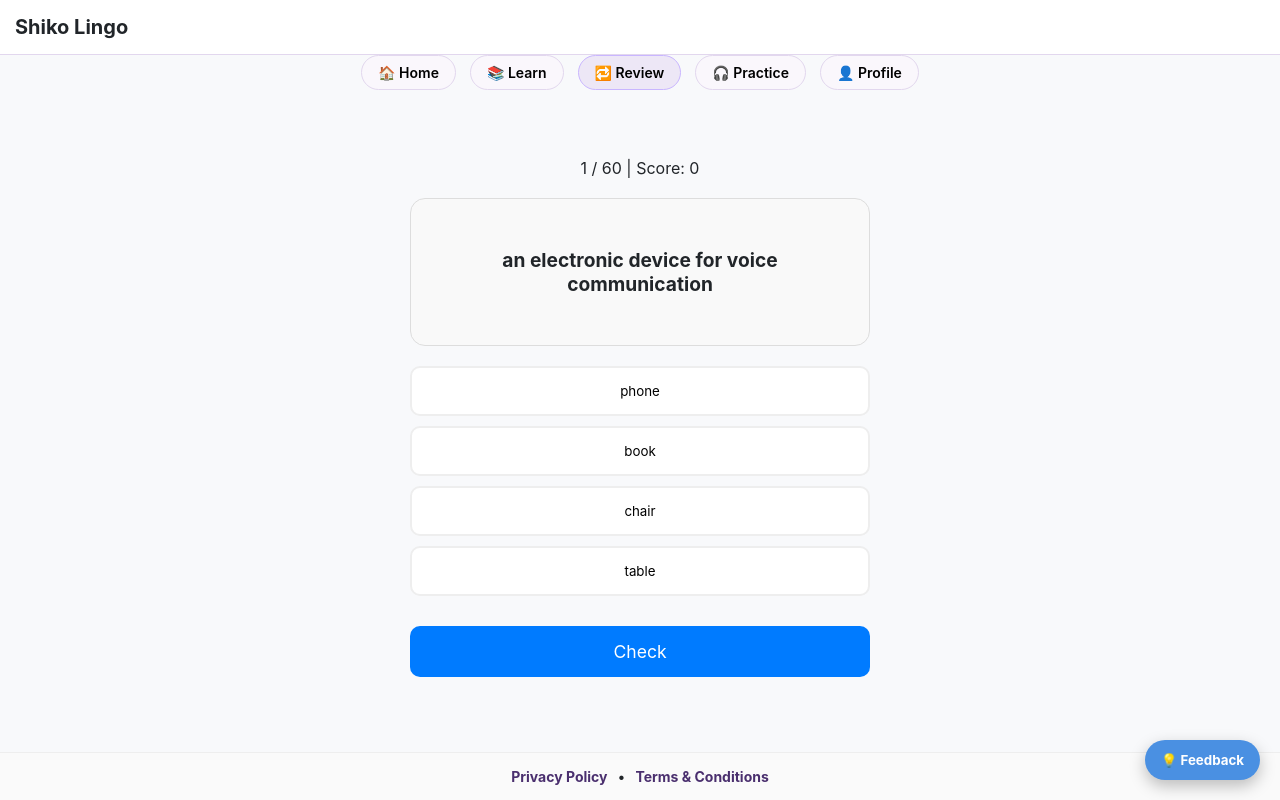
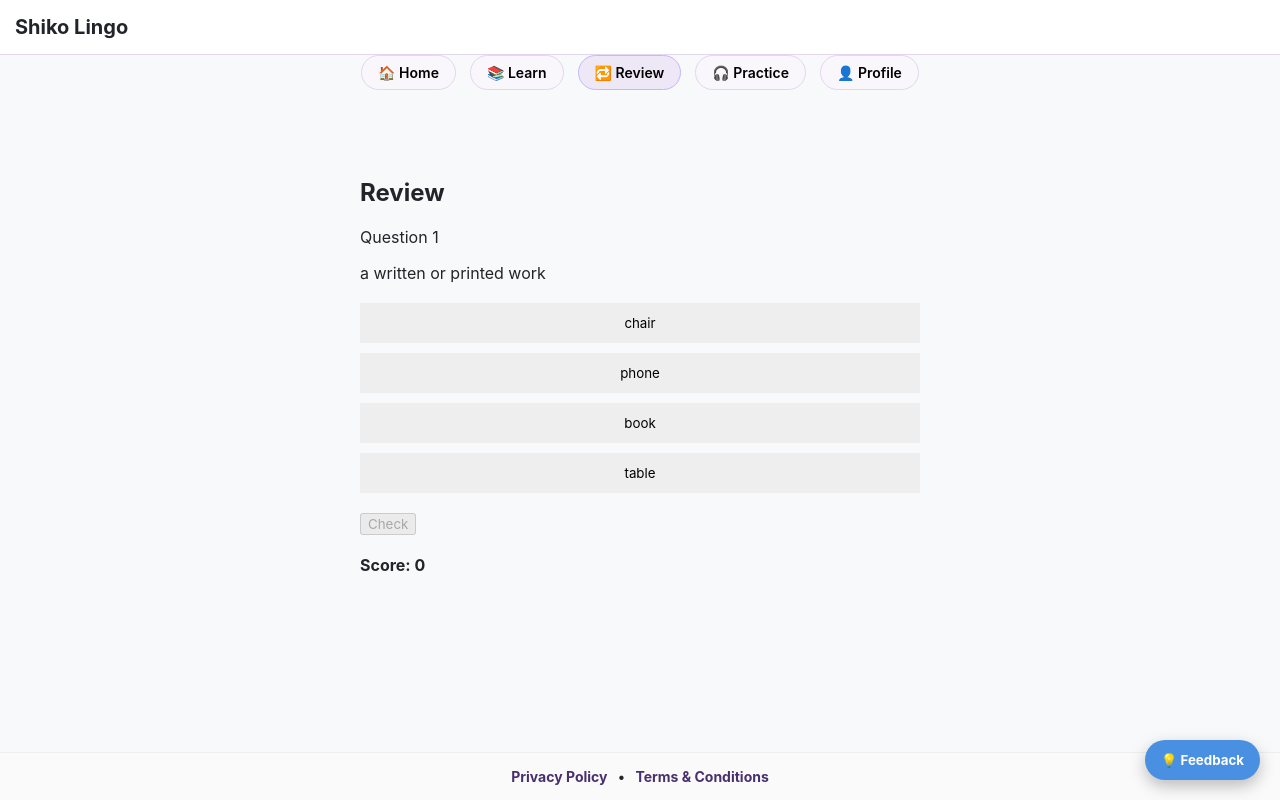
Before and after one commit to egyptianpharoah771-commits/shiko-lingo, a React (Create React App) app: page /review in a window 1280 px wide. Built offline with nearby package versions, Linux system fonts and the light colour scheme; no server answers.

Commit message:
fix: stabilize review navigation and remove broken completion logic

```diff
--- a/src/pages/ReviewWordsPage.jsx
+++ b/src/pages/ReviewWordsPage.jsx
@@ -1,121 +1,93 @@
-import { useEffect, useState, useMemo } from "react";
+import { useEffect, useState, useMemo, useCallback } from "react";
 import { VOCABULARY_DATA } from "../vocabulary/vocabularyIndex";
 import { playCorrect, playWrong } from "../utils/sfx";
 
-const TOTAL = 60;
-
-function normalize(word) {
-  return word?.toLowerCase().trim();
+function shuffleArray(array) {
+  return [...array].sort(() => Math.random() - 0.5);
 }
 
-function buildId(level, unitId, word, extra = "") {
-  return `${level}_${unitId}_${normalize(word)}${extra}`;
-}
-
-function stableShuffle(arr, seed) {
-  const array = [...arr];
-  for (let i = array.length - 1; i > 0; i--) {
-    const j = (i + seed) % array.length;
-    [array[i], array[j]] = [array[j], array[i]];
-  }
-  return array;
+function removeDuplicates(words = []) {
+  const seen = new Set();
+  return words.filter((w) => {
+    const key = w.word?.toLowerCase().trim();
+    if (seen.has(key)) return false;
+    seen.add(key);
+    return true;
+  });
 }
 
 export default function ReviewWordsPage() {
-  const [pool, setPool] = useState([]);
-  const [session, setSession] = useState(null);
-  const [index, setIndex] = useState(0);
-  const [score, setScore] = useState(0);
+  const TOTAL = 60;
+
+  const [allWords, setAllWords] = useState([]);
+  const [testWords, setTestWords] = useState([]);
+  const [currentIndex, setCurrentIndex] = useState(0);
+
   const [selected, setSelected] = useState(null);
   const [showResult, setShowResult] = useState(false);
+
+  const [score, setScore] = useState(0);
   const [loading, setLoading] = useState(true);
   const [finished, setFinished] = useState(false);
 
-  useEffect(() => {
-    try {
-      let words = [];
+  const loadWords = useCallback(() => {
+    setLoading(true);
 
-      Object.entries(VOCABULARY_DATA).forEach(([level, units]) => {
-        Object.entries(units).forEach(([unitId, unit]) => {
-          (unit.content?.items || []).forEach((w) => {
-            if (w.word && (w.definition || w.definition_hard)) {
-              words.push({
-                id: buildId(level, unitId, w.word),
-                word: normalize(w.word),
-                definition:
+    let pool = [];
+
+    Object.entries(VOCABULARY_DATA || {}).forEach(([level, levelData]) => {
+      Object.values(levelData).forEach((unit, unitIndex) => {
+        (unit?.content?.items || []).forEach((w) => {
+          const def =
             w.definition_hard ||
             w.definition_medium ||
             w.definition ||
-                  "",
+            "";
+
+          if (w.word && def.length > 5) {
+            pool.push({
+              id: `${level}-${unitIndex}-${w.word}`,
+              word: w.word,
+              definition: def,
               level,
-                unit: unitId,
             });
           }
         });
       });
     });
 
-      const initialSession = stableShuffle(words, 7).slice(0, TOTAL);
+    const unique = removeDuplicates(pool);
+    const shuffled = shuffleArray(unique);
 
-      setPool(words);
-      setSession(initialSession);
-    } catch (err) {
-      console.error(err);
-    } finally {
+    setAllWords(shuffled);
+    setTestWords(shuffled.slice(0, TOTAL));
+
+    setCurrentIndex(0);
     setLoading(false);
-    }
   }, []);
 
-  // 🔥 safe current word
-  const currentWord = useMemo(() => {
-    if (!session) return null;
+  useEffect(() => {
+    loadWords();
+  }, [loadWords]);
 
-    for (let i = index; i < session.length; i++) {
-      const w = session[i];
-      if (w && w.definition) return w;
-    }
-
-    return null;
-  }, [session, index]);
-
-  // 🔥 FIX: skip invalid خارج render
-  useEffect(() => {
-    if (!session) return;
-
-    if (!currentWord && index < session.length) {
-      setIndex((prev) => prev + 1);
-    }
-  }, [currentWord, session, index]);
+  const currentWord = testWords[currentIndex];
 
   const options = useMemo(() => {
-    if (!currentWord || pool.length < 4) return [];
+    if (!currentWord || allWords.length < 4) return [];
 
-    const baseIndex = index * 3;
+    const wrong = allWords
+      .filter((w) => w.word !== currentWord.word)
+      .sort(() => Math.random() - 0.5)
+      .slice(0, 3);
 
-    const distractors = [];
-    for (let i = 0; i < pool.length && distractors.length < 3; i++) {
-      const candidate = pool[(baseIndex + i) % pool.length];
-      if (candidate.id !== currentWord.id) {
-        distractors.push(candidate);
-      }
-    }
-
-    return stableShuffle([...distractors, currentWord], index + 1);
-  }, [currentWord, pool, index]);
-
-  const handleSelect = (opt) => {
-    if (showResult) return;
-    setSelected(opt);
-
-    try {
-      new Audio("/sounds/select.mp3").play();
-    } catch {}
-  };
+    return shuffleArray([currentWord, ...wrong]);
+  }, [currentWord, allWords]);
 
   const handleCheck = () => {
     if (!selected || showResult || !currentWord) return;
 
-    const isCorrect = selected.id === currentWord.id;
+    const isCorrect = selected.word === currentWord.word;
+
     setShowResult(true);
 
     if (isCorrect) {
@@ -123,111 +95,103 @@ export default function ReviewWordsPage() {
       playCorrect();
     } else {
       playWrong();
-
-      const retryWord = {
-        ...currentWord,
-        id: currentWord.id + "_retry_" + Date.now(),
-      };
-
-      setSession((prev) => [...prev, retryWord]);
+      setTestWords((prev) => [...prev, currentWord]);
     }
   };
 
+  // 🔥 FIX: navigation بسيط وواضح
   const handleNext = () => {
-    setIndex((prev) => prev + 1);
+    const nextIndex = currentIndex + 1;
+
+    if (nextIndex >= TOTAL) {
+      setFinished(true);
+      return;
+    }
+
+    setCurrentIndex(nextIndex);
     setSelected(null);
     setShowResult(false);
   };
 
-  useEffect(() => {
-    if (index >= TOTAL) {
-      setFinished(true);
-    }
-  }, [index]);
-
-  if (loading || !session) {
-    return <div style={{ textAlign: "center", padding: 50 }}>Preparing...</div>;
+  if (loading) {
+    return <div style={{ padding: 40 }}>Loading...</div>;
   }
 
   if (finished) {
     return (
-      <div style={{ textAlign: "center", padding: 50 }}>
-        <h2>Review Complete 🎉</h2>
-        <p>{score} / {TOTAL}</p>
-        <button onClick={() => window.location.reload()}>Retry</button>
+      <div style={{ padding: 40, textAlign: "center" }}>
+        <h2>Review Complete</h2>
+        <p>
+          Score: {score} / {TOTAL}
+        </p>
+        <button onClick={() => window.location.reload()}>
+          Restart
+        </button>
       </div>
     );
   }
 
   if (!currentWord) {
-    return <div style={{ textAlign: "center", padding: 50 }}>Fixing...</div>;
+    return <div style={{ padding: 40 }}>Preparing...</div>;
   }
 
   return (
-    <div style={{ padding: 20, maxWidth: 500, margin: "auto", textAlign: "center" }}>
-      <div style={{ marginBottom: 20 }}>
-        {Math.min(index + 1, TOTAL)} / {TOTAL} | Score: {score}
-      </div>
+    <div style={{ padding: 20, maxWidth: 600, margin: "auto" }}>
+      <h2>Review</h2>
 
-      <div
-        style={{
-          background: "#f9f9f9",
-          padding: 30,
-          borderRadius: 15,
-          marginBottom: 20,
-          border: "1px solid #ddd",
-        }}
-      >
-        <p style={{ fontSize: "1.2rem", fontWeight: "bold" }}>
+      <p>Question {currentIndex + 1}</p>
+
+      <p style={{ marginBottom: 20 }}>
         {currentWord.definition}
       </p>
-      </div>
 
-      <div style={{ display: "grid", gap: 10 }}>
-        {options.map((opt) => (
+      <div style={{ display: "flex", flexDirection: "column", gap: 10 }}>
+        {options.map((opt) => {
+          const isSelected = selected?.id === opt.id;
+          const isCorrect = opt.word === currentWord.word;
+
+          let background = "#eee";
+
+          if (showResult) {
+            if (isCorrect) background = "#4caf50";
+            else if (isSelected) background = "#f44336";
+          } else if (isSelected) {
+            background = "#ddd";
+          }
+
+          return (
             <button
               key={opt.id}
-            disabled={showResult}
-            onClick={() => handleSelect(opt)}
+              onClick={() => !showResult && setSelected(opt)}
               style={{
-              padding: 15,
-              borderRadius: 10,
+                padding: 12,
+                border: "none",
                 cursor: "pointer",
-              border: "2px solid",
-              borderColor: selected?.id === opt.id ? "#007bff" : "#eee",
-              backgroundColor: showResult
-                ? opt.id === currentWord.id
-                  ? "#d4edda"
-                  : selected?.id === opt.id
-                  ? "#f8d7da"
-                  : "white"
-                : selected?.id === opt.id
-                ? "#e7f1ff"
-                : "white",
+                background,
+                color: showResult ? "#fff" : "#000",
               }}
             >
               {opt.word}
             </button>
-        ))}
+          );
+        })}
       </div>
 
-      <button
-        onClick={showResult ? handleNext : handleCheck}
-        disabled={!selected}
-        style={{
-          marginTop: 30,
-          width: "100%",
-          padding: 15,
-          background: "#007bff",
-          color: "white",
-          border: "none",
-          borderRadius: 10,
-          fontSize: "1.1rem",
-          cursor: "pointer",
-        }}
-      >
-        {showResult ? "Next" : "Check"}
+      <div style={{ marginTop: 20 }}>
+        {!showResult ? (
+          <button onClick={handleCheck} disabled={!selected}>
+            Check
           </button>
+        ) : (
+          <button onClick={handleNext}>
+            Next
+          </button>
+        )}
+      </div>
+
+      <div style={{ marginTop: 20 }}>
+        <strong>Score: {score}</strong>
+      </div>
     </div>
   );
 }
```
Lines whose indentation alone changed are shown as unchanged.
